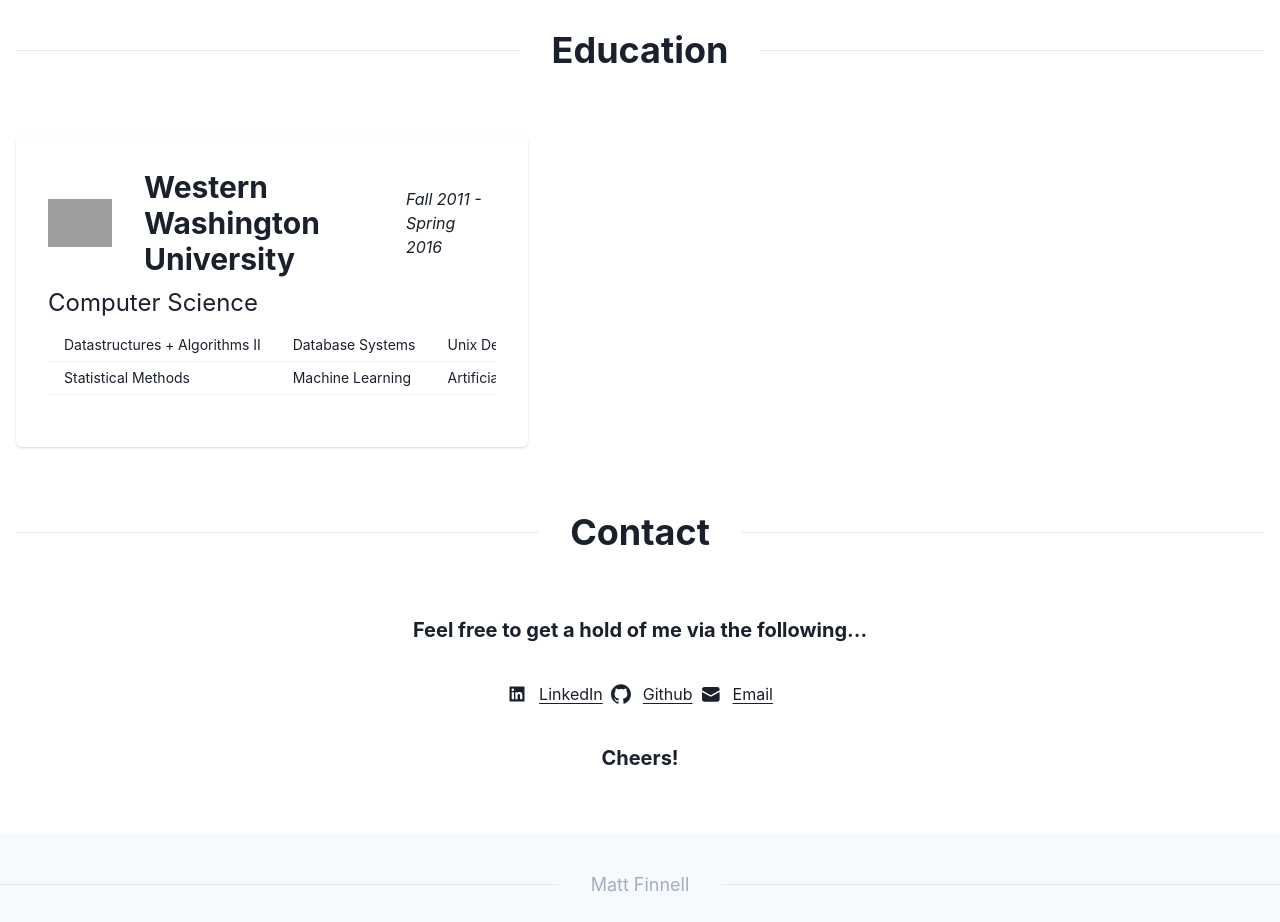
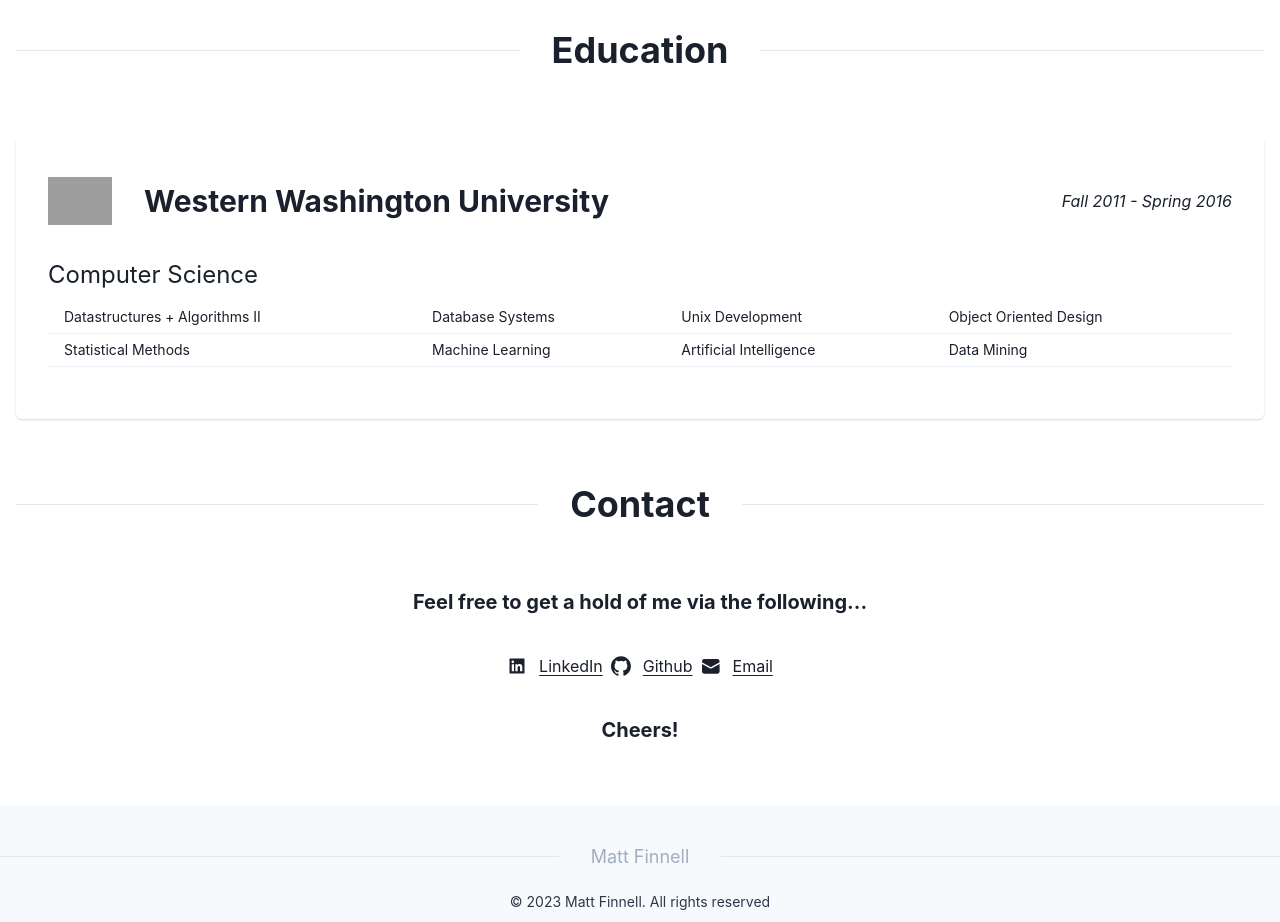
Before and after one commit to mattfinnell/personal_site, a React (Create React App) app: page / in a window 1280 px wide. Shown: the part 3200-4122 px from the top of the page. Built offline with nearby package versions, Linux system fonts and the light colour scheme; grey boxes are pictures that could not be loaded.

Commit message:
Touched up resume file, made education dynamic

```diff
--- a/package.json
+++ b/package.json
@@ -16,11 +16,13 @@
     "@testing-library/react": "^13.0.0",
     "@testing-library/user-event": "^13.2.1",
     "@types/jest": "^27.0.1",
+    "@types/lodash": "^4.14.198",
     "@types/node": "^16.7.13",
     "@types/react": "^18.0.0",
     "@types/react-dom": "^18.0.0",
     "formik": "^2.4.3",
     "framer-motion": "^10.16.2",
+    "lodash": "^4.17.21",
     "react": "^18.2.0",
     "react-confetti-explosion": "^2.1.2",
     "react-dom": "^18.2.0",
--- a/src/components/Education/Education.tsx
+++ b/src/components/Education/Education.tsx
@@ -15,7 +15,9 @@ import {
   VStack,
 } from "@chakra-ui/react";
 import { FC } from "react";
+import resume from "../../resume";
 import SectionDivider from "../Misc/SectionDivider";
+const _ = require("lodash");
 
 type EducationProps = {};
 const Education: FC<EducationProps> = () => {
@@ -24,8 +26,8 @@ const Education: FC<EducationProps> = () => {
       <SectionDivider>
         <Heading>Education</Heading>
       </SectionDivider>
-      <Card marginTop={16} padding={8} maxW={{ lg: "40vw" }}>
-        <VStack alignItems="left">
+      <Card marginTop={16} padding={8}>
+        <VStack alignItems={{ base: "left" }}>
           <HStack>
             <Square
               position={"relative"}
@@ -37,32 +39,33 @@ const Education: FC<EducationProps> = () => {
               <Image
                 boxSize="100px"
                 objectFit="scale-down"
-                src="https://d28htnjz2elwuj.cloudfront.net/wp-content/uploads/2017/09/29151258/Western-logo_no-background.png"
+                src={resume.education.thumbnail}
                 fallbackSrc="https://via.placeholder.com/100"
                 backgroundColor="white"
               />
             </Square>
-            <Heading size="lg">Western Washington University</Heading>
+            <Heading size="lg">{resume.education.school_name}</Heading>
             <Spacer />
             <Text>
-              <i>Fall 2011 - Spring 2016</i>
+              <i>
+                {resume.education.arrival} - {resume.education.departure}
+              </i>
             </Text>
           </HStack>
-          <Text fontSize="2xl">Computer Science</Text>
+          <Text marginTop="4" fontSize="2xl">
+            {resume.education.focus}
+          </Text>
           <TableContainer>
             <Table size="sm">
-              <Tr>
-                <Td>Datastructures + Algorithms II</Td>
-                <Td>Database Systems</Td>
-                <Td>Unix Development</Td>
-                <Td>Object Oriented Design</Td>
-              </Tr>
-              <Tr>
-                <Td>Statistical Methods</Td>
-                <Td>Machine Learning</Td>
-                <Td>Artificial Intelligence</Td>
-                <Td>Data Mining</Td>
-              </Tr>
+              {_.chunk(resume.education.courses, 4).map(
+                (courseRow: Array<string>) => (
+                  <Tr>
+                    {courseRow.map((course) => (
+                      <Td>{course}</Td>
+                    ))}
+                  </Tr>
+                ),
+              )}
             </Table>
           </TableContainer>
           <SimpleGrid
--- a/src/resume.tsx
+++ b/src/resume.tsx
@@ -28,13 +28,41 @@ type ContactInformationType = {
   resume: string;
 };
 
+type EducationType = {
+  thumbnail: string;
+  school_name: string;
+  arrival: string;
+  departure: string;
+  focus: string;
+  courses: Array<string>;
+};
+
 type ResumeType = {
   jobs: Array<JobType>;
   skills: Skills;
   contact: ContactInformationType;
+  education: EducationType;
 };
 
 const resume: ResumeType = {
+  education: {
+    thumbnail:
+      "https://d28htnjz2elwuj.cloudfront.net/wp-content/uploads/2017/09/29151258/Western-logo_no-background.png",
+    school_name: "Western Washington University",
+    arrival: "Fall 2011",
+    departure: "Spring 2016",
+    focus: "Computer Science",
+    courses: [
+      "Datastructures + Algorithms II",
+      "Database Systems",
+      "Unix Development",
+      "Object Oriented Design",
+      "Statistical Methods",
+      "Machine Learning",
+      "Artificial Intelligence",
+      "Data Mining",
+    ],
+  },
   contact: {
     github: "http://github.com/mattfinnell",
     linkedin: "https://www.linkedin.com/in/mattfinnell/",
```
Also changed, not shown: 1 other file (tests, documents, lock files or other folders).
